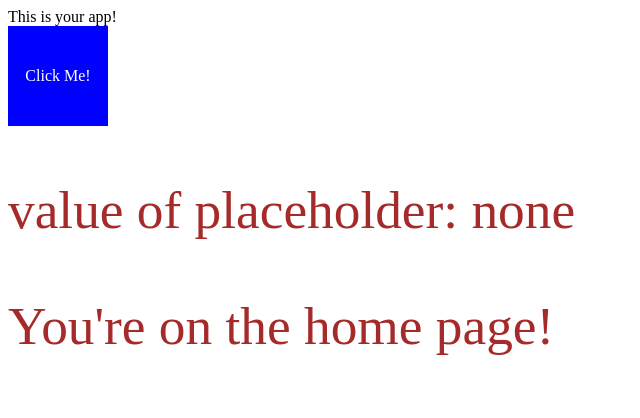
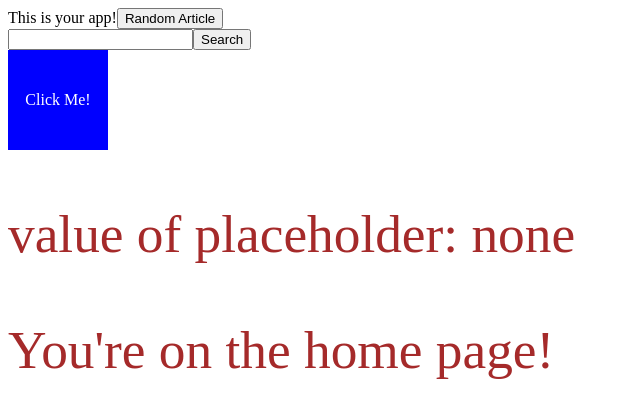
Before and after one commit to StephenHogsten/wikiwhiz, a React app: page / in a window 1280 px wide. Shown: the top 418 px of the page, without its empty margins (0-640 px from the left). Built offline with nearby package versions, Linux system fonts and the light colour scheme.

Commit message:
actions working

```diff
--- a/src/client/actions.js
+++ b/src/client/actions.js
@@ -1,8 +1,53 @@
+// Action Types
 export const EXAMPLE_ACTION = 'EXAMPLE_ACTION'
+export const UPDATE_SEARCH_STATUS = 'UPDATE_SEARCH_STATUS'
+export const UPDATE_SEARCH_ARRAY = 'UPDATE_SEARCH_ARRAY'
+export const CLEAR_SEARCH_RESULTS = 'CLEAR_SEARCH_RESULTS'
 
+// thunk status constants
+export const NONE = 'NONE'
+export const REQUESTED = 'REQUESTED'
+export const FAILURE = 'FAILURE'
+export const SUCCESS = 'SUCCESS'
+
+
+// Action Creators
 export function exampleAction(value) {
   return {
     type: EXAMPLE_ACTION,
     value: value
   };
 }
+
+function updateSearchStatus(value) {
+  return {
+    type: UPDATE_SEARCH_STATUS,
+    value: value
+  }
+}
+
+function updateSearchArray(searchResults) {
+  return {
+    type: UPDATE_SEARCH_ARRAY,
+    searchResults: searchResults
+  }
+}
+
+function clearSearchResults(value) {
+  return {
+    type: CLEAR_SEARCH_RESULTS
+  }
+}
+
+export function newSearch(search_text) {
+  return (dispatch) => {
+    dispatch(updateSearchStatus(REQUESTED));
+    return fetch('https://en.wikipedia.org/w/api.php?action=opensearch&search=' + search_text + '&limit=20&namespace=0&origin=*&format=json')
+      .then(response => response.json())
+      .then(json => {
+            dispatch(updateSearchArray(json[1]));
+            dispatch(updateSearchStatus(SUCCESS))
+      })
+      .catch(err => dispatch(UPDATE_SEARCH_STATUS(FAILURE)))
+  }
+}
--- a/src/client/components/App.jsx
+++ b/src/client/components/App.jsx
@@ -1,6 +1,8 @@
 import React, { Component } from 'react';
 import { Switch, Route } from 'react-router-dom';
 import _ClickMe from '../containers/_ClickMe';
+import RandomArticle from './RandomArticle';
+import SearchBar from './SearchBar'
 import '../scss/App.scss';
 
 class App extends Component {
@@ -8,6 +10,8 @@ class App extends Component {
     return (
       <div className="App">
         This is your app!
+        <RandomArticle />
+        <SearchBar />
         <_ClickMe />
         <Switch>
           <Route exact path='/' render={() => (
--- /dev/null
+++ b/src/client/components/RandomArticle.jsx
@@ -0,0 +1,10 @@
+import React from 'react';
+
+const RandomArticle = () => (
+  <button
+    className="button"
+    onClick={() => window.open("https://en.wikipedia.org/wiki/Special:Random")}
+  >Random Article</button>
+);
+
+export default RandomArticle;
--- /dev/null
+++ b/src/client/components/SearchBar.jsx
@@ -0,0 +1,36 @@
+import React from 'react';
+import PropTypes from 'prop-types';
+import {connect} from 'react-redux'
+import {REQUESTED, newSearch} from '../actions';
+
+const SearchBar = (props) => (
+  <div className='search-bar'>
+    <input id='search-text' />
+    <button
+      type='button'
+      className={props.searchStatus==REQUESTED? 'search-btn-fetching': 'search-btn'}
+      onClick={() => {
+        props.onClickSearch(document.querySelector('#search-text').value)
+      }}
+    >Search</button>
+  </div>
+);
+
+SearchBar.PropTypes = {
+  onClickSearch: PropTypes.func.isRequired,
+  searchStatus: PropTypes.func.string
+}
+
+// redux
+export default connect(
+  (state) => {
+    return {
+      searchStatus: state.searchStatus
+    }
+  },
+  (dispatch) => {
+    return {
+      onClickSearch: (text) => dispatch(newSearch(text))
+    }
+  }
+)(SearchBar);
--- a/src/client/reducers.js
+++ b/src/client/reducers.js
@@ -10,8 +10,32 @@ function placeholder(state='none', action) {
   }
 }
 
+function searchStatus(state=actions.NONE, action) {
+  switch (action.type) {
+    case actions.UPDATE_SEARCH_STATUS:
+      return action.value
+    case actions.CLEAR_SEARCH_RESULTS:
+      return actions.NONE
+    default:
+      return state
+  }
+}
+
+function searchArray(state=[], action) {
+  switch (action.type) {
+    case actions.UPDATE_SEARCH_ARRAY:
+      return action.searchResults
+    case actions.CLEAR_SEARCH_RESULTS:
+      return []
+    default:
+      return state
+  }
+}
+
 export default function rootReducer(state={}, action) {
   return {
-    placeholder: placeholder(state.placeholder, action)
+    placeholder: placeholder(state.placeholder, action),
+    searchStatus: searchStatus(state.searchStatus, action),
+    searchArray: searchArray(state.searchArray, action)
   }
 }
--- a/webpack.config.js
+++ b/webpack.config.js
@@ -11,7 +11,7 @@ module.exports = {
   entry: path.resolve(APP, 'index.js'),
   output: {
     path: PUBLIC,
-    filename: '[name].js',
+    filename: '[name].[hash].js',
     publicPath: '/public'
   },
   resolve: {
@@ -38,7 +38,7 @@ module.exports = {
   },
   plugins: [
     new extractTextPlugin({
-      filename: 'bundle.css',
+      filename: 'bundle.[hash].css',
       allChunks: true,
     }),
     new HtmlWebpackPlugin({
@@ -46,8 +46,8 @@ module.exports = {
       filename: 'generatedIndex.html',
       template: 'src/client/index.ejs',
       files: {
-        css: ['public/bundle.css'],
-        js: ['public/main.js']
+        css: ['public/bundle.[has].css'],
+        js: ['public/main.[hash].js']
       }
     })
     //  CAN'T GET THIS TO WORK RIGHT YET
```
Also changed, not shown: package.json (+9 -1 lines), server.js (+15 -19 lines), .eslintrc.json, 2 other files (tests, documents, lock files or other folders).
